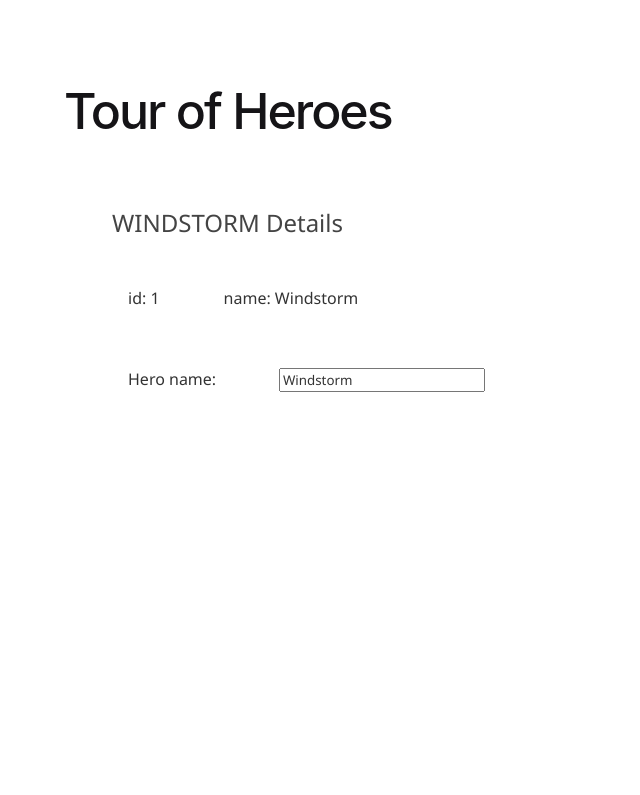
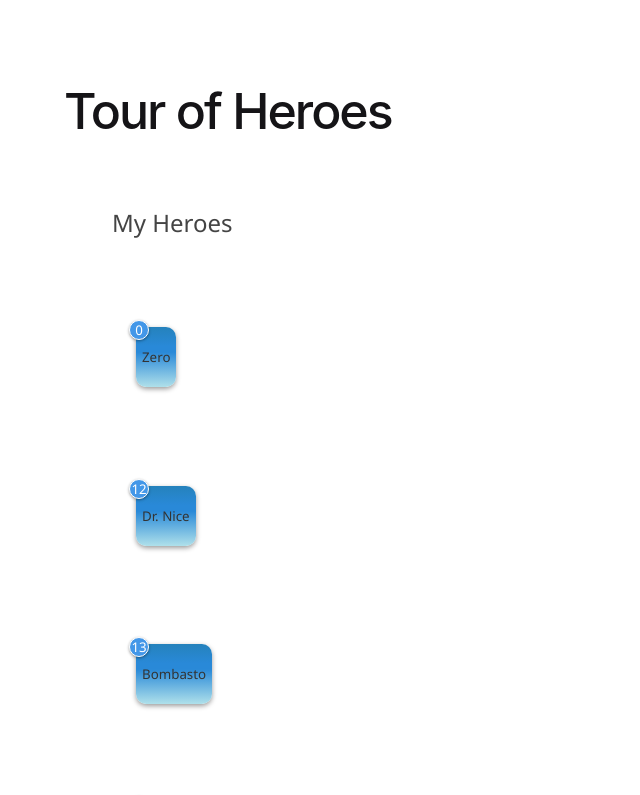
Before and after one commit to ppavankumar/AngularBasics, an Angular app: page / in a window 1280 px wide. Shown: the top 795 px of the page, without its empty margins (0-640 px from the left). Built offline with nearby package versions, Linux system fonts and the light colour scheme.

Commit message:
custom button display

```diff
--- a/angular.json
+++ b/angular.json
@@ -96,5 +96,8 @@
         }
       }
     }
+  },
+  "cli": {
+    "analytics": false
   }
 }
--- /dev/null
+++ b/src/app/heroes/data/heroes.json
@@ -0,0 +1,12 @@
+[
+  { "id": 0, "name": "Zero" },
+  { "id": 12, "name": "Dr. Nice" },
+  { "id": 13, "name": "Bombasto" },
+  { "id": 14, "name": "Celeritas" },
+  { "id": 15, "name": "Magneta" },
+  { "id": 16, "name": "RubberMan" },
+  { "id": 17, "name": "Dynama" },
+  { "id": 18, "name": "Dr. IQ" },
+  { "id": 19, "name": "Magma" },
+  { "id": 20, "name": "Tornado" }
+]
--- a/src/app/heroes/heroes.component.css
+++ b/src/app/heroes/heroes.component.css
@@ -0,0 +1,63 @@
+.heroes {
+  margin: 0 0 2em 0;
+  list-style-type: none;
+  padding: 0;
+  width: auto;
+}
+
+.heroes li {
+  display: flex;
+}
+
+.selected {
+  background-color: black;
+  color: white;
+}
+/*
+.badge {
+  background-color: rgb(70, 101, 255);
+  color: white;
+}
+
+.heroes .badge {
+  margin-left: 0;
+}
+
+.name {
+  margin: 20px;
+} */
+
+.heroes button {
+  background: linear-gradient(
+    to bottom,
+    rgba(37, 130, 188, 1) 0%,
+    rgba(41, 137, 216, 1) 32%,
+    rgba(41, 137, 216, 1) 42%,
+    rgba(175, 224, 234, 1) 100%
+  );
+  /* width: 60px; */
+  height: 60px;
+  border-radius: 10px;
+  border: none;
+  margin-top: 40px;
+  margin-left: 40px;
+  position: relative;
+  box-shadow: 0 2px 5px rgba(0, 0, 0, 0.4);
+}
+
+.heroes button:before {
+  content: attr(data-count);
+  width: 18px;
+  height: 18px;
+  line-height: 18px;
+  text-align: center;
+  display: block;
+  border-radius: 50%;
+  background: rgb(67, 151, 232);
+  border: 1px solid #fff;
+  box-shadow: 0 1px 3px rgba(0, 0, 0, 0.4);
+  color: #fff;
+  position: absolute;
+  top: -7px;
+  left: -7px;
+}
--- a/src/app/heroes/heroes.component.html
+++ b/src/app/heroes/heroes.component.html
@@ -1,4 +1,4 @@
-<h2>{{ hero.name | uppercase }} Details</h2>
+<!-- <h2>{{ hero.name | uppercase }} Details</h2>
 <div>
   <span>id: {{ hero.id }}</span>
   <span>name: {{ hero.name }}</span>
@@ -6,4 +6,35 @@
 <div>
   <label for="name">Hero name: </label>
   <input type="text" id="name" [(ngModel)]="hero.name" placeholder="name" />
-</div>
+</div> -->
+
+<!-- <table>
+  <thead>
+    <tr>
+      <th>ID</th>
+      <th>Name</th>
+    </tr>
+  </thead>
+  <tbody>
+    <tr *ngFor="let hero of heroList">
+      <td>{{hero.id}}</td>
+      <td>{{hero.name}}</td>
+    </tr>
+  </tbody>
+</table> -->
+
+<h2 *ngIf="!selectedHero">My Heroes</h2><h2 *ngIf="selectedHero">{{selectedHero.name | uppercase}} Details</h2>
+<ul class="heroes">
+  <li *ngFor="let hero of heroList">
+    <!-- <button [class.selected]="hero === selectedHero" type="button" (click)="onSelect(hero)">
+      <span class="badge">{{hero.id}}</span>
+      <span class="name">{{hero.name}}</span>
+    </button> -->
+    <button
+        [class.selected]="hero === selectedHero"
+        [attr.data-count]="hero.id"
+        (click)="onSelect(hero)">
+      {{hero.name}}
+    </button>
+  </li>
+</ul>
--- a/src/app/heroes/heroes.component.ts
+++ b/src/app/heroes/heroes.component.ts
@@ -2,6 +2,7 @@ import { Component } from "@angular/core";
 import { Hero } from "./model/hero";
 import { CommonModule } from "@angular/common";
 import { FormsModule } from "@angular/forms";
+import heroes from './data/heroes.json';
 
 @Component({
   selector: "app-heroes",
@@ -11,8 +12,11 @@ import { FormsModule } from "@angular/forms";
   styleUrl: "./heroes.component.css",
 })
 export class HeroesComponent {
-  hero: Hero = {
-    id: 1,
-    name: "Windstorm",
-  };
+  selectedHero?: Hero;
+  heroList: Hero[] = heroes;
+
+  onSelect(hero: Hero): void {
+    this.selectedHero = hero;
+    console.log('selected:', this.selectedHero);
+  }
 }
--- a/src/styles.css
+++ b/src/styles.css
@@ -20,7 +20,7 @@ input[type="text"],
 button {
   color: #333;
 }
-
+/*
 button {
   background-color: #eee;
   border: none;
@@ -41,4 +41,32 @@ button:disabled {
   background-color: #eee;
   color: #aaa;
   cursor: auto;
+} */
+
+table {
+  border-collapse: collapse;
+  width: auto;
 }
+
+table td,
+table th {
+  border: 1px solid #ddd;
+  padding: 8px;
+  margin: 10rem;
+}
+
+table td tr:nth-child(even) {
+  background-color: #f2f2f2;
+}
+
+table td tr:hover {
+  background-color: #ddd;
+}
+
+table th {
+  padding-top: 12px;
+  padding-bottom: 12px;
+  text-align: left;
+  background-color: #333;
+  color: white;
+}
--- a/tsconfig.json
+++ b/tsconfig.json
@@ -22,7 +22,8 @@
     "lib": [
       "ES2022",
       "dom"
-    ]
+    ],
+    "resolveJsonModule": true,
   },
   "angularCompilerOptions": {
     "enableI18nLegacyMessageIdFormat": false,
```
Also changed, not shown: src/app/heroes/model/mock-heroes.ts (added, +15 -0 lines).
